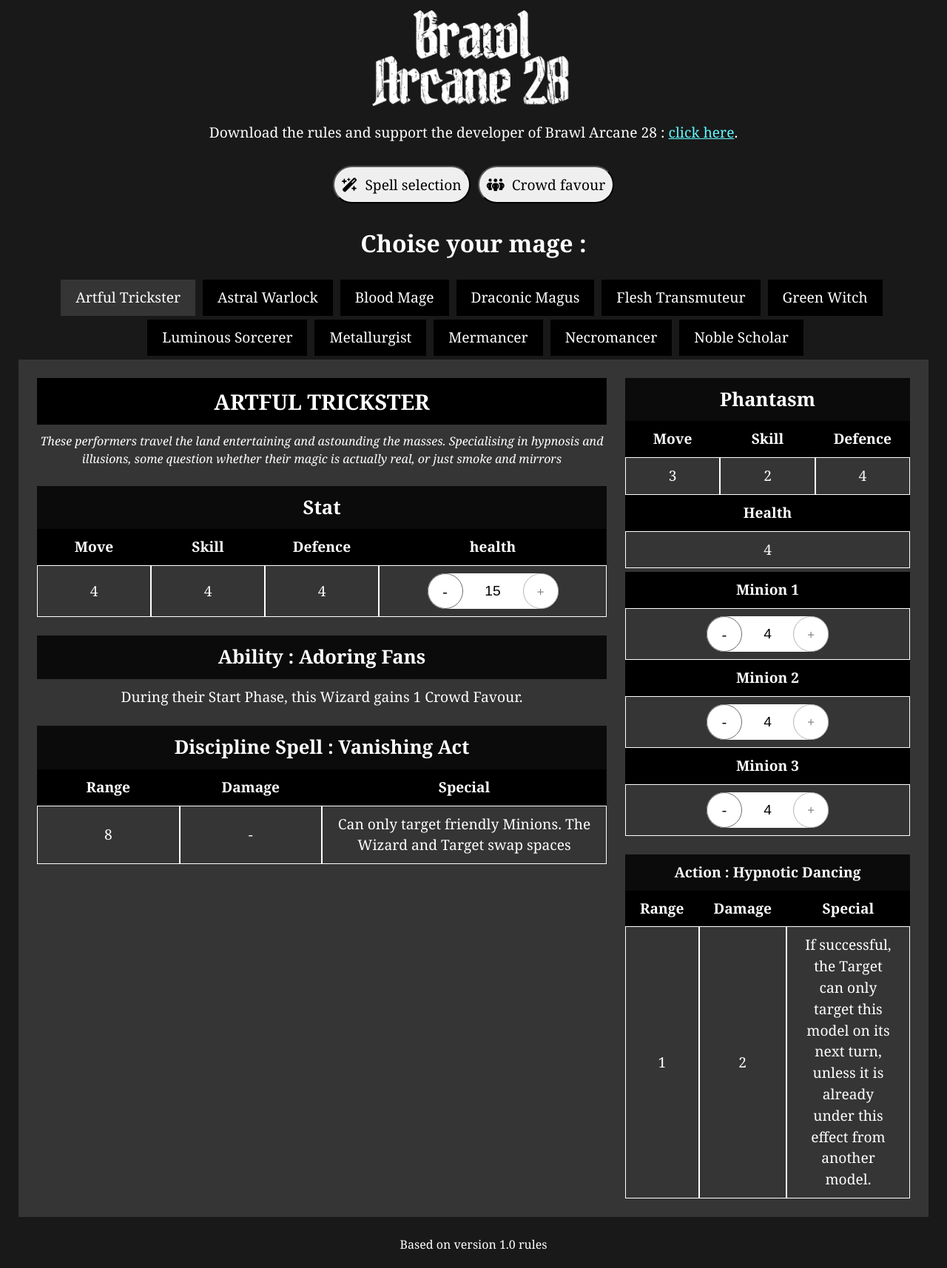
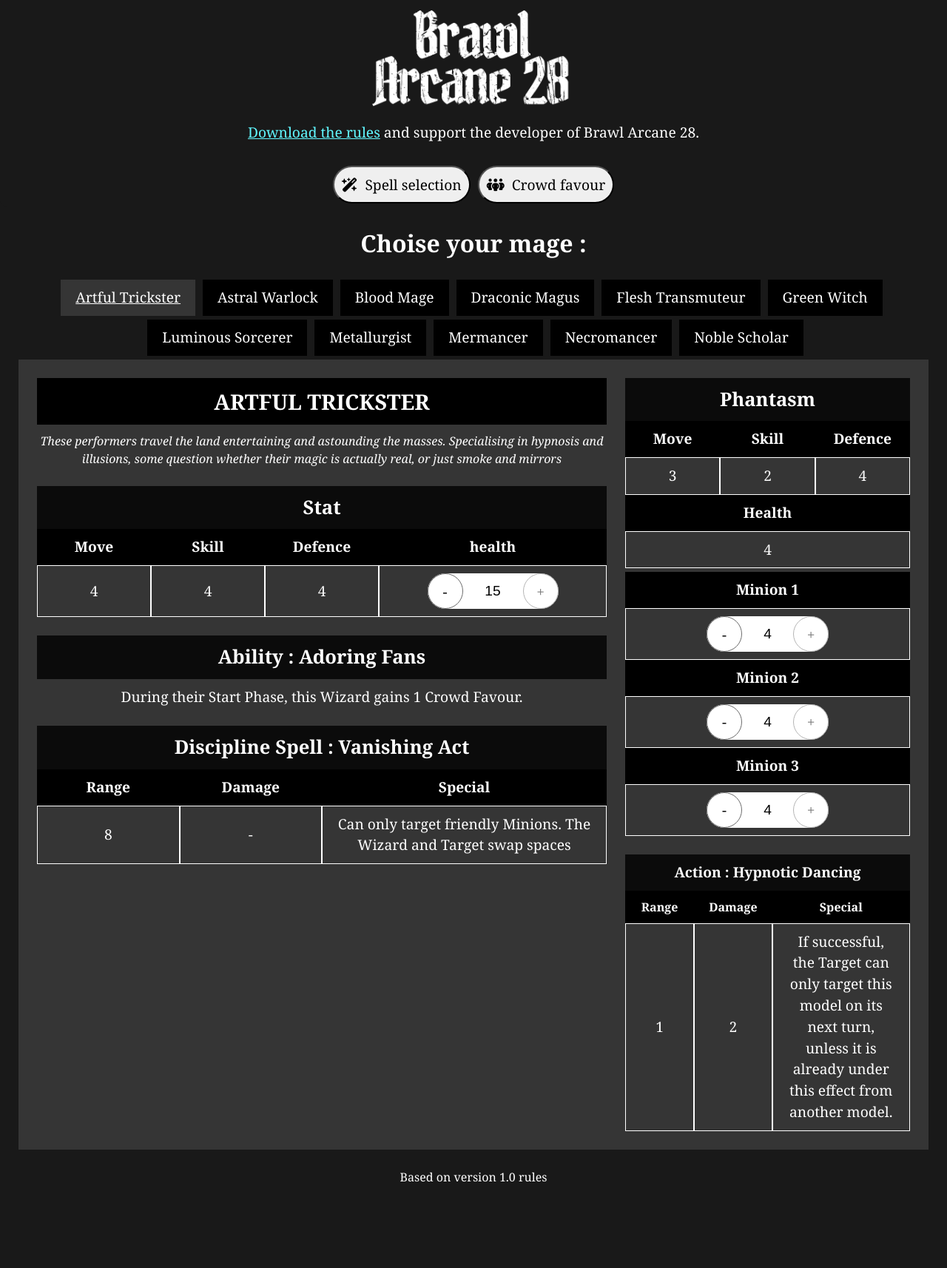
Before and after one commit to MaximeJannot/brawlarcanecards, a Jekyll site: the page built from index.html, in a window 1280 px wide. Shown: the whole page at 74% size. Built offline with Jekyll 4.4.1, drawn with Linux system fonts in a browser that asks for light colours; a script that is not in the unit is left out; after the commit the page ends 1623 px from its top, so only the background shows below that.

Commit message:
1.2.1 - update a11y : title order, header and css

```diff
--- a/_includes/fiche-mage.html
+++ b/_includes/fiche-mage.html
@@ -115,15 +115,15 @@
 		<h5>Action : {{ include.action_minion }}</h5>
 		<div class="row_table">
 			<div class="column_table">
-				<h5>Range</h5>
+				<h6>Range</h6>
 				<p>{{ include.range_minion }}</p>
 			</div>
 			<div class="column_table">
-				<h5>Damage</h5>
+				<h6>Damage</h6>
 				<p>{{ include.damage_minion }}</p>
 			</div>
 			<div class="column_table">
-				<h5>Special</h5>
+				<h6>Special</h6>
 				<p>{{ include.special_minion }}</p>
 			</div>
 		</div>
--- a/_includes/header.html
+++ b/_includes/header.html
@@ -1,4 +1,4 @@
-<header>
+<header role="banner">
 	<h1><img src="{{site.url}}/assets/images/logo_transparent.png" alt="Brawl Arcane 28"></h1>
-	<p>Download the rules and support the developer of Brawl Arcane 28 : <a href="https://brettfp.itch.io/brawl-arcane-28">click here</a>.</p>
+	<p><a href="https://brettfp.itch.io/brawl-arcane-28">Download the rules</a> and support the developer of Brawl Arcane 28.</p>
 </header>
--- a/assets/style.css
+++ b/assets/style.css
@@ -126,6 +126,7 @@
 }
 .tabs__link[tabindex="0"] {
 	background: #353535;
+	text-decoration: underline;
 }
 .tabs__content {
 	display: flex;
@@ -202,12 +203,14 @@
 .row_table > div:last-child {
 	flex: 2;
 }
-.row_table h5 {
+.row_table h5,
+.row_table h6 {
 	width: 100%;
 	font-weight: bold;
 	background: #000;
 }
 .row_table h5,
+.row_table h6,
 .row_table p,
 .row_table .row_health {
 	padding: 10px 20px;
```
